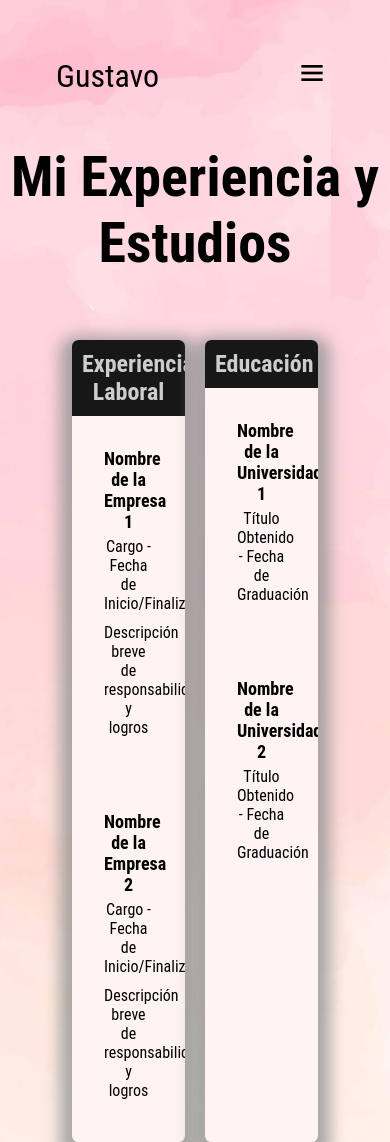
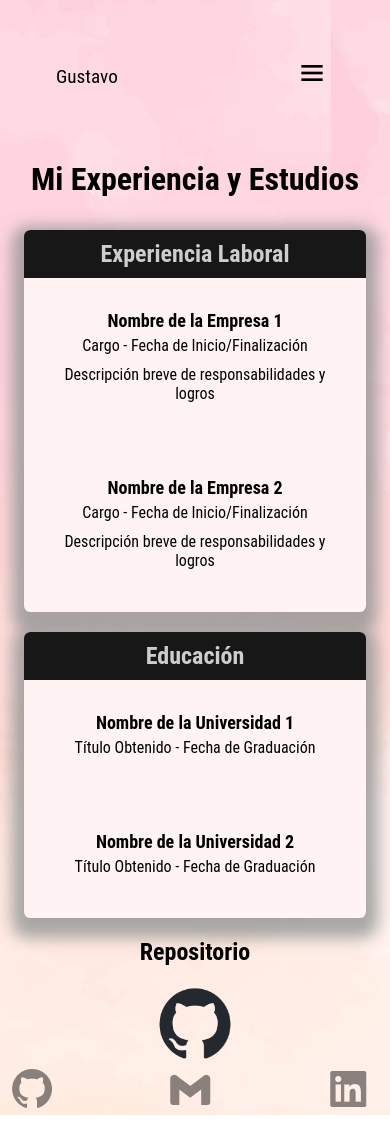
Before and after one commit to gvstavorin/myportafolio, a website: page pages/experiencia.html in a window 390 px wide. Shown: the top 1142 px of the page. After the commit the page ends 1115 px from the top, so only its background shows below. Drawn offline with nearby package versions, Linux system fonts and the light colour scheme.

Commit message:
se agrego responsive mobile y table en sobremi y experiencia

```diff
--- a/src/sass/components/_progress-bar.scss
+++ b/src/sass/components/_progress-bar.scss
@@ -0,0 +1,8 @@
+@mixin progressBar($valor){
+        width: $valor; // Ajusta este valor según el progreso deseado (puede ser en porcentaje)
+        height: 30px;
+        background-color: #4caf50;
+        text-align: center;
+        line-height: 30px;
+        color: white;
+}
--- a/src/sass/layouts/_headers.scss
+++ b/src/sass/layouts/_headers.scss
@@ -8,9 +8,10 @@
   @include mobile() {
     display: flex;
     padding: 1rem;
-    font-size: 1.5rem;
+    font-size: 1rem;
     .titulo {
-      font-size: 2rem;
+      text-align: center;
+      font-size: 1.2rem;
     }
   }
 }
--- /dev/null
+++ b/src/sass/pages/_experiencia.scss
@@ -0,0 +1,45 @@
+@import "src/sass/utilities/mixin";
+
+//SOBRE experiencia
+@mixin experienciaResponsive {
+  @include tablet() {
+    .titulo-experiencia {
+        text-align: center;
+        font-size: 2.5rem;
+        padding: 2rem;
+      }
+
+      .container-experiencia {
+        grid-template-columns: repeat(1, 1fr);
+        text-align: center;
+        margin: 1rem;
+        .section-experiencia {
+          align-items: center;
+        }
+      }
+  }
+
+  @include mobile() {
+    .titulo-experiencia {
+      text-align: center;
+      font-size: 2rem;
+      padding: 1rem;
+    }
+
+    .container-experiencia {
+      grid-template-columns: repeat(1, 1fr);
+      text-align: center;
+      margin: 1rem;
+      .section-experiencia {
+        align-items: center;
+      }
+    }
+
+    .repositorio{
+        img {
+
+          width: 20%;
+        }
+    }
+  }
+}
--- /dev/null
+++ b/src/sass/pages/_habilidades.scss
@@ -0,0 +1,19 @@
+@import "src/sass/utilities/mixin";
+@import "src/sass/components/progress-bar";
+
+//SOBRE habilidades
+@mixin habilidadesResponsive {
+  @include tablet() {
+    .container-habilidades {
+        grid-template-columns: repeat(2, 1fr);
+        margin: 4rem;
+      }
+  }
+
+  @include mobile() {
+    .container-habilidades {
+        grid-template-columns: repeat(1, 1fr);
+        margin: 4rem;
+      }
+  }
+}
--- a/src/sass/pages/_sobremi.scss
+++ b/src/sass/pages/_sobremi.scss
@@ -3,13 +3,36 @@
 //SOBRE MI RESPONSIVE
 @mixin sobreMiResponsive {
   @include tablet() {
+    .section-SobreMi {
+      h1 {
+        font-size: 2rem;
+      }
 
-
-        }
-
-
+      img {
+        width: 50%;
+        border-radius: 50%;
+        border: 5px solid #cac6c6;
+      }
+      p {
+        font-size: 1rem;
+      }
+    }
+  }
 
   @include mobile() {
+    .section-SobreMi {
+      h1 {
+        font-size: 2rem;
+      }
 
+      img {
+        width: 50%;
+        border-radius: 50%;
+        border: 5px solid #cac6c6;
+      }
+      p {
+        font-size: 1rem;
+      }
+    }
   }
 }
--- a/src/sass/style.scss
+++ b/src/sass/style.scss
@@ -4,6 +4,9 @@
 @import "src/sass/layouts/headers";
 @import "src/sass/layouts/footer";
 @import "src/sass/pages/home";
+@import "src/sass/pages/sobremi";
+@import "src/sass/pages/experiencia";
+@import "src/sass/pages/habilidades";
 
 //nesting
 body {
@@ -139,7 +142,7 @@ header {
 
   }
 }
-   //sass para home responsive
+   //home responsive
 @include homeResponsive;
 //  sass para pagina de sobre mi *sobre-mi*
 
@@ -158,6 +161,60 @@ header {
     font-size: 1.3rem;
   }
 }
+//responsive SobreMi
+@include sobreMiResponsive;
+
+// sass para pagina de experiencia *experiencia*
+.titulo-experiencia {
+  text-align: center;
+  font-size: 3.5rem;
+  margin: 0;
+}
+.container-experiencia {
+  display: grid;
+  justify-content: end;
+  text-align: center;
+  grid-template-columns: repeat(2, 1fr);
+  grid-gap: 20px;
+  margin: 4rem;
+  .section-experiencia {
+    background-color: #fff3f3;
+    border-radius: 0.4rem;
+    overflow: hidden;
+    box-shadow: 0px 8px 15px 12px rgba(130, 138, 138, 0.69);
+    h2 {
+      background-color: #181717;
+      color: rgb(206, 205, 205);
+      padding: 10px;
+      margin: 0;
+    }
+    .item-experiencia {
+      padding: 2rem;
+
+      .title-experiencia {
+        font-size: 18px;
+        font-weight: bold;
+        margin-bottom: 5px;
+      }
+      .info-experiencia {
+        font-size: 16px;
+        margin-bottom: 10px;
+      }
+    }
+  }
+}
+
+.repositorio {
+  text-align: center;
+
+  img {
+    width: 10%;
+  }
+}
+
+// SASS RESPONSIVE EXPERIENCIA
+@include experienciaResponsive;
+
 // sass para pagina de habilidades *habilidades*
 
 .titulo-habilidades {
@@ -256,6 +313,9 @@ header {
   }
 }
 
+//responsive habilidades
+@include habilidadesResponsive;
+
 //*  SASS para pagina de contactame *contactame* */
 
 .sectionContactame {
@@ -309,53 +369,6 @@ header {
   }
 }
 
-// sass para pagina de experiencia *experiencia*
-.titulo-experiencia {
-  text-align: center;
-  font-size: 3.5rem;
-  margin: 0;
-}
-.container-experiencia {
-  display: grid;
-  justify-content: end;
-  text-align: center;
-  grid-template-columns: repeat(2, 1fr);
-  grid-gap: 20px;
-  margin: 4rem;
-  .section-experiencia {
-    background-color: #fff3f3;
-    border-radius: 0.4rem;
-    overflow: hidden;
-    box-shadow: 0px 8px 15px 12px rgba(130, 138, 138, 0.69);
-    h2 {
-      background-color: #181717;
-      color: rgb(206, 205, 205);
-      padding: 10px;
-      margin: 0;
-    }
-    .item-experiencia {
-      padding: 2rem;
-
-      .title-experiencia {
-        font-size: 18px;
-        font-weight: bold;
-        margin-bottom: 5px;
-      }
-      .info-experiencia {
-        font-size: 16px;
-        margin-bottom: 10px;
-      }
-    }
-  }
-}
-
-.repositorio {
-  text-align: center;
-
-  img {
-    width: 10%;
-  }
-}
 
 //FOOTER
 
```
Also changed, not shown: pages/sobre-mi.html (+23 -10 lines), src/css/style.css.
